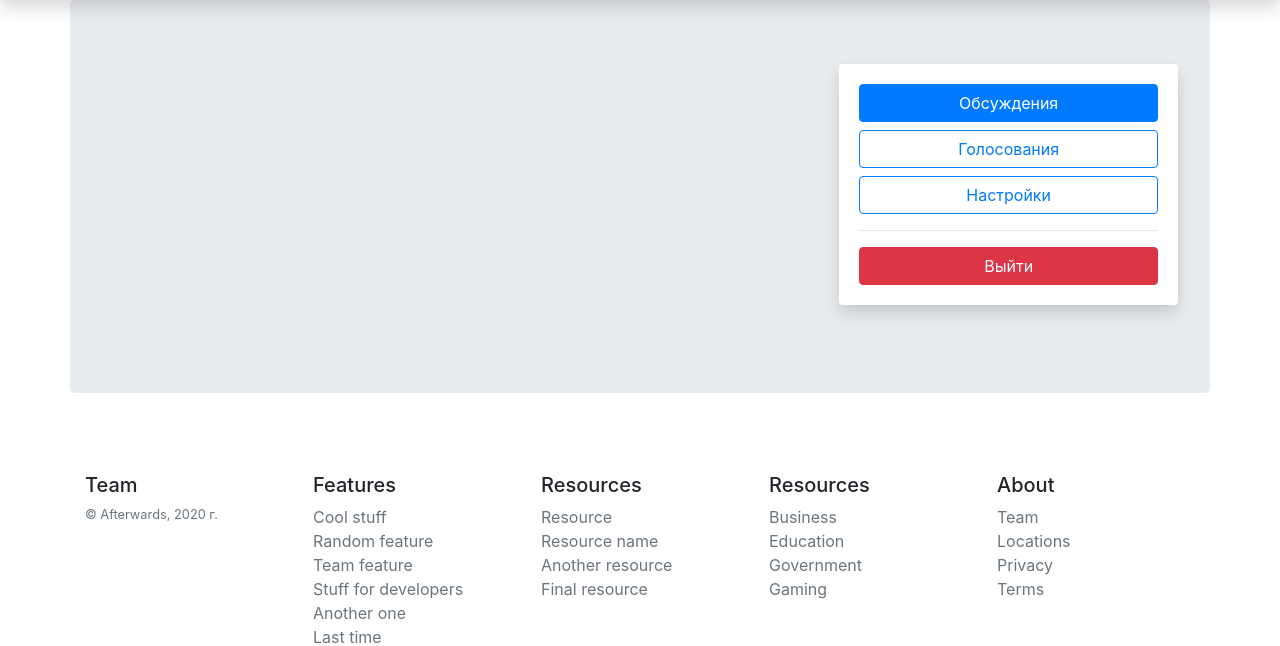
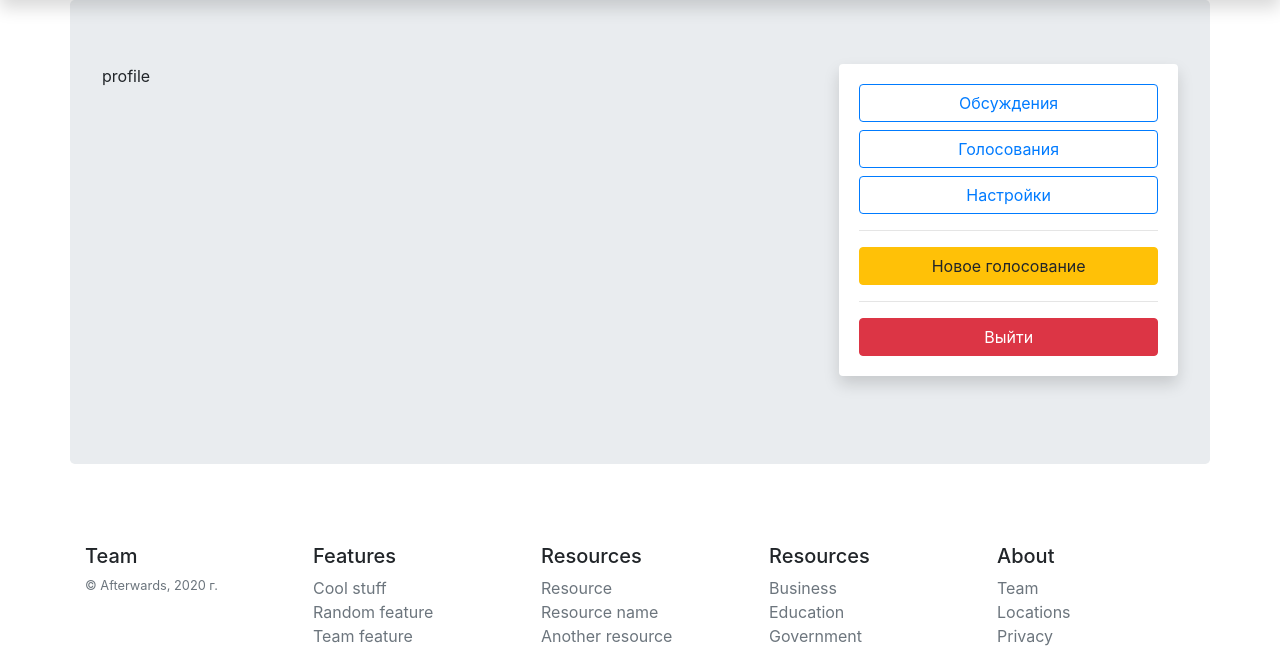
Before and after one commit to Lesoorub/Afterwards, a Django app: page /profile in a window 1280 px wide. Shown: the part 64-710 px from the top of the page. Run offline with Django 3.2, Linux system fonts and the light colour scheme; a user stored in the database is signed in; some libraries are stand-ins or nearby versions.

Commit message:
Добавлено три кнопки в профиле

```diff
--- a/siteProject/Main/templates/Main/profile.html
+++ b/siteProject/Main/templates/Main/profile.html
@@ -6,7 +6,7 @@
 
 {% block body %}
     <div class="col-lg-8">
-
+profile
     </div>
-    {% include 'Main/profile_sidebar.html' with posts=form %}
+    {% include 'Main/profile_sidebar.html' %}
 {% endblock %}
--- a/siteProject/Main/templates/Main/profile_sidebar.html
+++ b/siteProject/Main/templates/Main/profile_sidebar.html
@@ -1,9 +1,26 @@
 <div class="col-lg-4">
     <div class="card border-0 shadow mb-4 d-none d-lg-block">
         <div class="card-body">
-            <a type="button" href="#" class="btn btn-primary btn-block">Обсуждения</a>
-            <a type="button" href="#" class="btn btn-outline-primary btn-block">Голосования</a>
-            <a type="button" href="#" class="btn btn-outline-primary btn-block">Настройки</a>
+            {% if 'Discussions' in request.path %}
+            <a type="button" href="/Discussions" class="btn btn-primary btn-block">Обсуждения</a>
+            {% else %}
+            <a type="button" href="/Discussions" class="btn btn-outline-primary btn-block">Обсуждения</a>
+            {% endif %}
+
+            {% if 'Votes' in request.path %}
+            <a type="button" href="/Votes" class="btn btn-primary btn-block">Голосования</a>
+            {% else %}
+            <a type="button" href="/Votes" class="btn btn-outline-primary btn-block">Голосования</a>
+            {% endif %}
+
+            {% if 'Setting' in request.path %}
+            <a type="button" href="/Setting" class="btn btn-primary btn-block">Настройки</a>
+            {% else %}
+            <a type="button" href="/Setting" class="btn btn-outline-primary btn-block">Настройки</a>
+            {% endif %}
+
+            <hr>
+            <a type="button" href="NewVote" class="btn btn-warning btn-block">Новое голосование</a>
             <hr>
             <a type="button" href="/logout" class="btn btn-danger btn-block">Выйти</a>
         </div>
--- a/siteProject/Main/urls.py
+++ b/siteProject/Main/urls.py
@@ -10,5 +10,8 @@ urlpatterns = [
     path('UniversalNotification', views.UniversalNotification, name='UniversalNotification'),
     path('profile', views.profile, name='profile'),
     path('logout', views.logout_view, name='logout'),
+    path('Discussions', views.profile_Discussions, name='Discussions'),
+    path('Votes', views.profile_Votes, name='Votes'),
+    path('Setting', views.profile_Setting, name='Setting'),
     path('', views.index, name='home')
 ]
--- a/siteProject/Main/views.py
+++ b/siteProject/Main/views.py
@@ -56,3 +56,24 @@ def profile(request):
     if not request.user.is_authenticated:
         return redirect('auth')
     return render(request, 'main/profile.html')
+
+
+@login_required
+def profile_Discussions(request):
+    if not request.user.is_authenticated:
+        return redirect('auth')
+    return render(request, 'main/Discussions.html')
+
+
+@login_required
+def profile_Votes(request):
+    if not request.user.is_authenticated:
+        return redirect('auth')
+    return render(request, 'main/Votes.html')
+
+
+@login_required
+def profile_Setting(request):
+    if not request.user.is_authenticated:
+        return redirect('auth')
+    return render(request, 'main/Setting.html')
```
